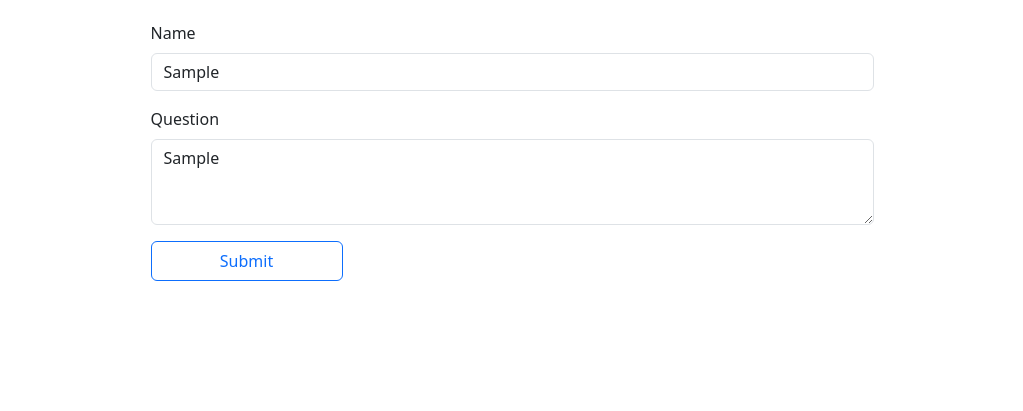
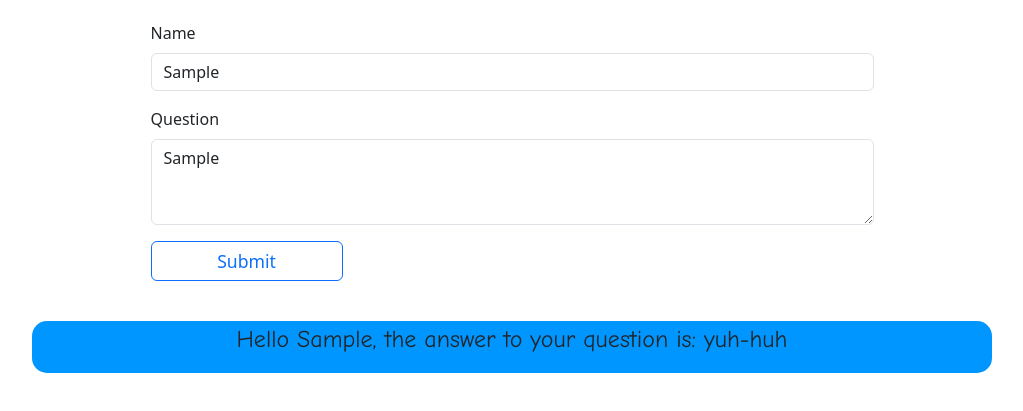
Before and after one commit to BenLeQuire/Demonstrative-Speech-Complete, a website: page index.html in a window 1280 px wide. Both pictures are taken after typing "Sample", "Sample" into the empty fields and a click on the button "Submit". Shown: the part 123-534 px from the top of the page, without its empty margins (128-1151 px from the left). Drawn offline with nearby package versions, Linux system fonts and the light colour scheme.

Commit message:
finished!!!

```diff
--- a/index.js
+++ b/index.js
@@ -37,7 +37,12 @@ function submit () {
             case 4:
                 output="idk"
         }
-        alert(output);
+        //alert(output);
+        let outputDiv = document.createElement("div");
+        outputDiv.className = "output-div"
+        outputDiv.innerHTML += "<p class='output-text'> Hello " + name + ", the answer to your question is: " + output + "</p>"
+        document.body.appendChild(outputDiv);
+
     }
 
     //console.log("y");
--- a/style.css
+++ b/style.css
@@ -1,21 +1,49 @@
 #title {
     text-align: center;
-    font-size: 10vh;
+    font-size: 10vmin;
     font-family: cursive;
     margin:3vh 0;
-    /*margin: top right bottom left;*/
+}
+
+#form{
+    display: flex;
+    justify-content: center;
+}
+.container{
+    margin-bottom: 5vh;
+}
+#form-group{
+    display: flex;
+    width: 75vw;
+}
+.form-label{
+    font-size: 2vmin;
 }
 #submit-button {
     height: 5vh;
     width: 15vw;
     align-self: center;
+    font-size: 2.2vmin;
 }
-#form{
+#submit-button:active {
+    opacity: 0.7;
+}
+.output-div{
     display: flex;
+    align-self: center;
+    width: 75%;
+    margin: 3vh auto 3vh auto;
+    /*margin: top right bottom left;*/
+    background: #0096FF;
+    border-radius: 15px;
     justify-content: center;
+    align-items: center;
+    /*justify-content does horizontal, align-items does vertical*/
 }
-#form-group{
-    display: flex;
-    width: 75vw;
-
+.output-div:hover{
+    background: #00FFFF;
 }
+.output-text{
+    font-size: 3vmin;
+    font-family: "Comic Sans MS", cursive;
+}
```
